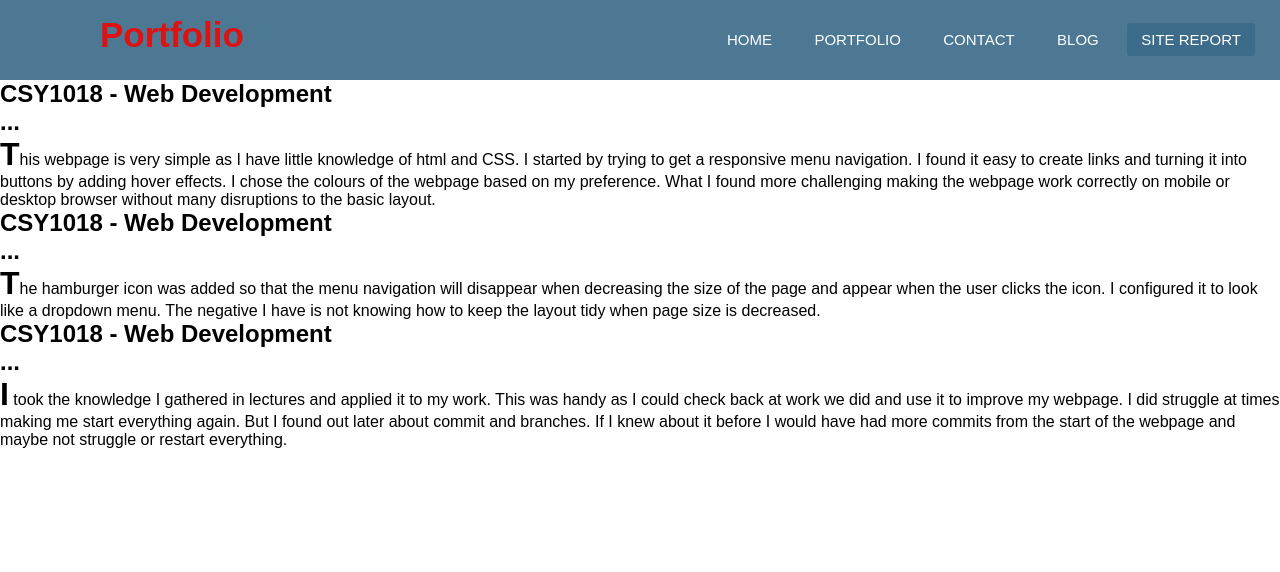
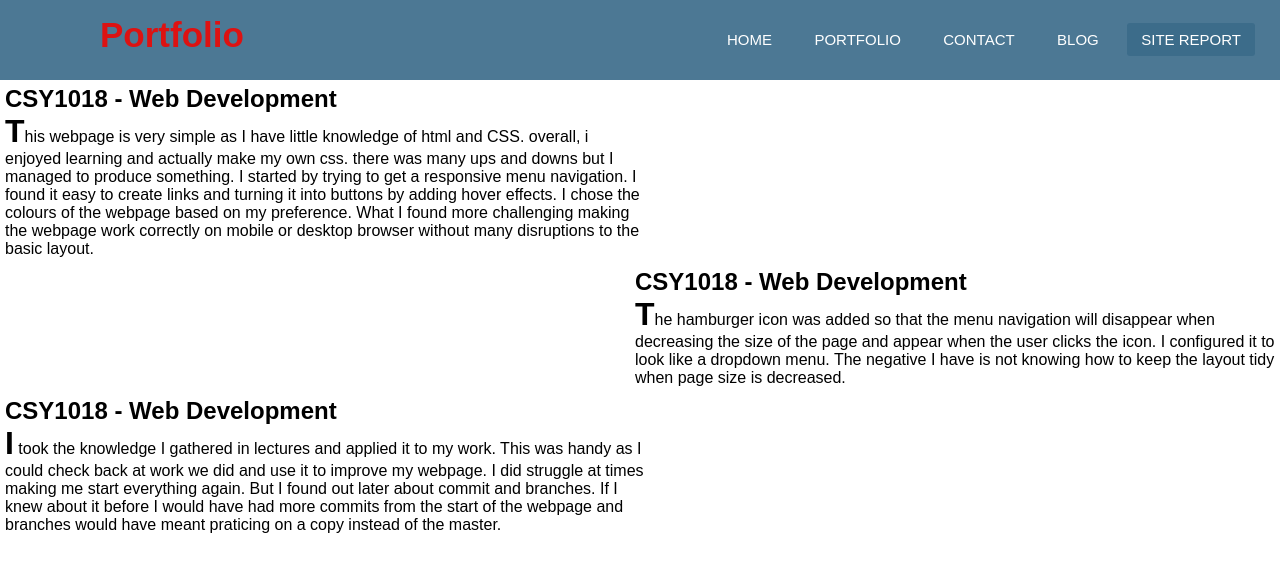
Before and after one commit to Alane122/New-folder, a plain HTML site: page sitereport.html in a window 1280 px wide. Drawn offline with Linux system fonts and the light colour scheme.

Commit message:
more changes

```diff
--- a/sitereport.html
+++ b/sitereport.html
@@ -21,21 +21,21 @@
         <li><a class="active" href="sitereport.html">Site Report</a></li>
       </ul>
     </nav>
-    <section class="csy1018">
+    <section class="csy1018a">
 			<h1>CSY1018 - Web Development</h1>
-			<h2>...</h2>
-			<p>This webpage is very simple as I have little knowledge of html and CSS. I started by trying to get a responsive menu navigation. I found it easy to create links and turning it into buttons by adding hover effects.  I chose the colours of the webpage based on my preference. What I found more challenging making the webpage work correctly on mobile or desktop browser without many disruptions to the basic layout.</p>
+			<h2> </h2>
+			<p>This webpage is very simple as I have little knowledge of html and CSS. overall, i enjoyed learning and actually make my own css. there was many ups and downs but I managed to produce something. I started by trying to get a responsive menu navigation. I found it easy to create links and turning it into buttons by adding hover effects.  I chose the colours of the webpage based on my preference. What I found more challenging making the webpage work correctly on mobile or desktop browser without many disruptions to the basic layout.</p>
 
 		</section>
-		<section class="csy1019">
+		<section class="csy1018b">
 			<h1>CSY1018 - Web Development</h1>
-			<h2> ...</h2>
+			<h2> </h2>
 			<p>The hamburger icon was added so that the menu navigation will disappear when decreasing the size of the page and appear when the user clicks the icon. I configured it to look like a dropdown menu. The negative I have is not knowing how to keep the layout tidy when page size is decreased.</p>
 		</section>
-    <section class="csy1017">
+    <section class="csy1018c">
 			<h1>CSY1018 - Web Development</h1>
-			<h2>...</h2>
-			<p>I took the knowledge I gathered in lectures and applied it to my work. This was handy as I could check back at work we did and use it to improve my webpage. I did struggle at times making me start everything again. But I found out later about commit and branches. If I knew about it before I would have had more commits from the start of the webpage and maybe not struggle or restart everything. </p>
+			<h2> </h2>
+			<p>I took the knowledge I gathered in lectures and applied it to my work. This was handy as I could check back at work we did and use it to improve my webpage. I did struggle at times making me start everything again. But I found out later about commit and branches. If I knew about it before I would have had more commits from the start of the webpage and branches would have meant praticing on a copy instead of the master. </p>
 
 		</section>
     </div>
```
